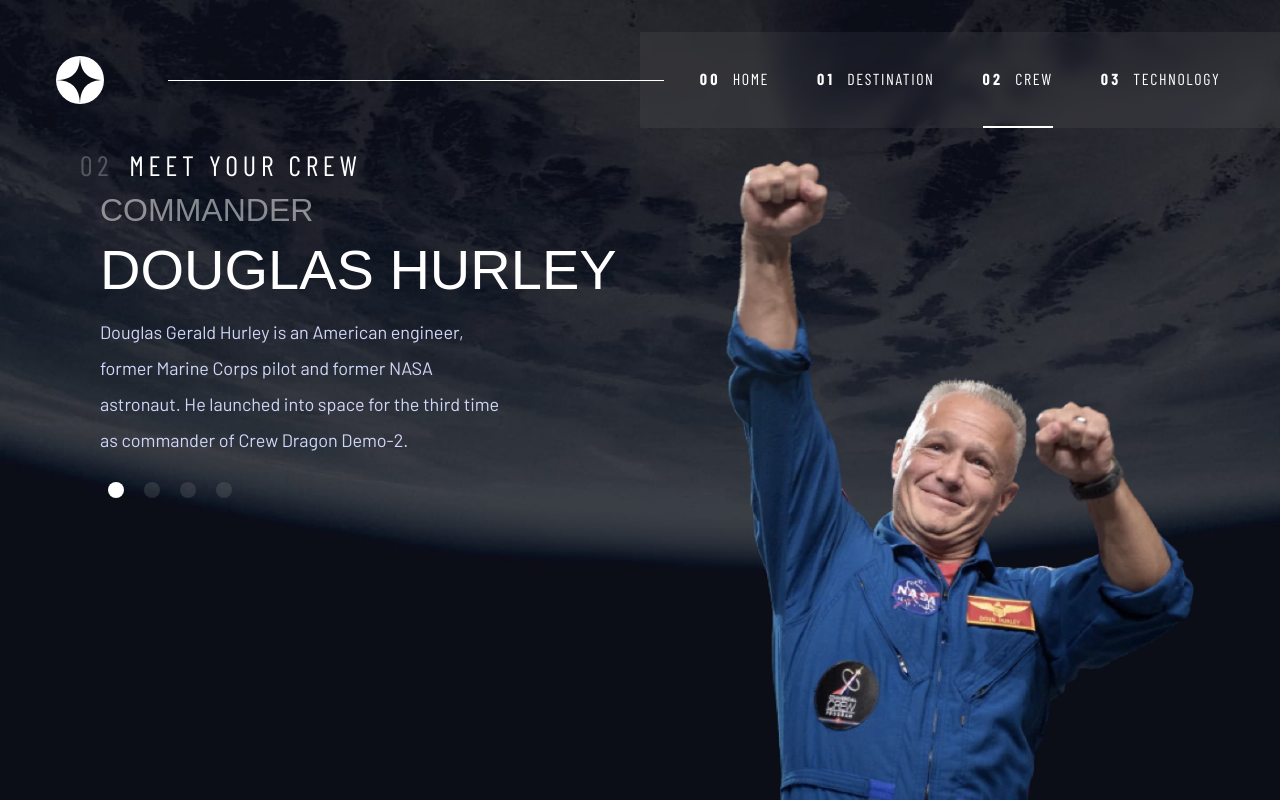
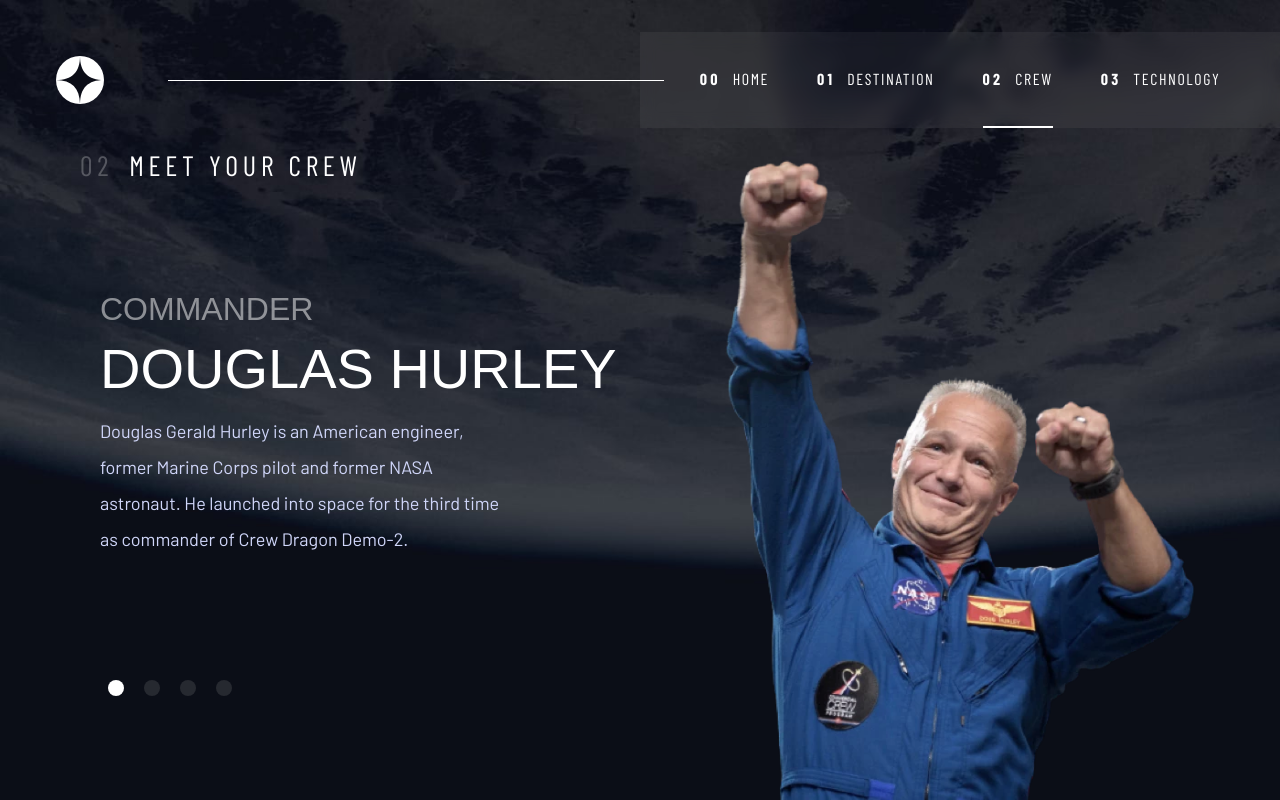
Before and after one commit to Alexjoshua14/Space-Tourism, a Next.js app: page /crew in a window 1280 px wide. Built offline with nearby package versions, Linux system fonts and the light colour scheme; a web font is replaced by a local one.

Commit message:
Clean up crew page

```diff
--- a/src/app/crew/detailsWrapper.tsx
+++ b/src/app/crew/detailsWrapper.tsx
@@ -23,12 +23,12 @@ const DetailsWrapper: FC<DetailsWrapperProps> = ({ crew }) => {
 
   return (
     <section className="flex-1 flex flex-col gap-8">
-      <div className="flex-1 relative sm:absolute sm:bottom-0 lg:right-0 h-[45vh] lg:h-4/5 w-full sm:w-1/2 place-self-center grid place-content-center border-b-[1px] sm:border-0 border-b-slate-500/60 pointer-events-none">
+      <div className="flex-1 sm:flex-none relative sm:absolute sm:bottom-0 lg:right-0 h-[45vh] lg:h-4/5 w-full sm:w-1/2 place-self-center grid place-content-center border-b-[1px] sm:border-0 border-b-slate-500/60 pointer-events-none">
         <Image src={crew[crewIndex].images.webp} alt={`Image of crew member: ${crew[crewIndex].name}`} fill className="object-contain aspect-square" quality={100} />
       </div>
-      <div className="w-full lg:w-1/2 h-1/3 px-5 flex flex-col gap-4 items-center lg:items-start lg:justify-end">
-        <CrewDetail {...crew[crewIndex]} />
-        <ul className="flex gap-1 text-secondary">
+      <div className="lg:flex-1 w-full lg:w-1/2 h-1/3 px-5 flex flex-col gap-4 items-center lg:items-start lg:justify-center">
+        <CrewDetail {...crew[crewIndex]} className="lg:mt-auto" />
+        <ul className="flex gap-1 text-secondary lg:mt-auto">
           {crew.map((crew, index) => (
             <li key={`crew-member-${crew.name}`}>
               <button onClick={() => setCrewIndex(index)} className="w-full h-full p-2">
--- a/src/components/crewDetail.tsx
+++ b/src/components/crewDetail.tsx
@@ -1,14 +1,15 @@
-import { FC } from 'react'
+import { cn } from '@/lib/utils'
+import { FC, HTMLAttributes } from 'react'
 
-interface CrewDetailProps {
+interface CrewDetailProps extends HTMLAttributes<HTMLDivElement> {
   name: string,
   bio: string,
   role: string
 }
 
-const CrewDetail: FC<CrewDetailProps> = ({ name, bio, role }) => {
+const CrewDetail: FC<CrewDetailProps> = ({ name, bio, role, className }) => {
   return (
-    <div className="h-full w-full max-w-[500px] lg:max-w-[600px] flex flex-col gap-4 leading-none text-center lg:text-left">
+    <div className={cn("min-h-[250px] h-full w-full max-w-[600px] lg:max-w-[600px] flex flex-col gap-4 leading-none text-center lg:text-left", className)}>
       <h4 className="text-white/50">
         {role.toUpperCase()}
       </h4>
```
